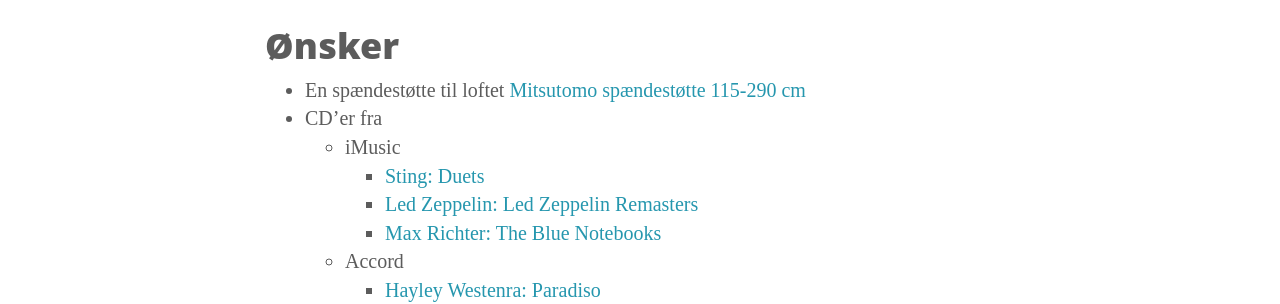
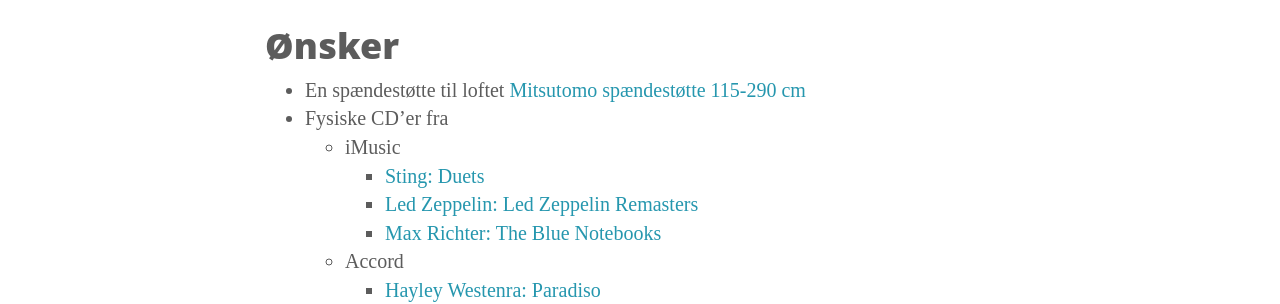
Before and after one commit to clysel/christian.lysel.net, a Jekyll site: the page built from gave.markdown, in a window 1280 px wide. Shown: the part 500-804 px from the top of the page. Built offline with Jekyll 4.4.1, drawn with Linux system fonts in a browser that asks for light colours.

Commit message:
Update gave.markdown
.

```diff
--- a/gave.markdown
+++ b/gave.markdown
@@ -7,7 +7,7 @@
 # Ønsker
 
 * En spændestøtte til loftet [Mitsutomo spændestøtte 115-290 cm](https://www.harald-nyborg.dk/produkt/spaendestoette)
-* CD'er fra
+* Fysiske CD'er fra
   * iMusic
     * [Sting: Duets](https://da.imusic.dk/music/0602435364995/sting-2021-duets-cd?currency=DKK&vat=1&gclid=Cj0KCQjwo-aCBhC-ARIsAAkNQishiqPBFqVmzf57dB3E9JXJmzayFMTLtCWcACIPMgFLMsQhOgcEpTwaAvXbEALw_wcB)
     * [Led Zeppelin: Led Zeppelin Remasters](https://da.imusic.dk/music/0075678041525/led-zeppelin-2019-remasters-cd?currency=DKK&vat=1)
```
